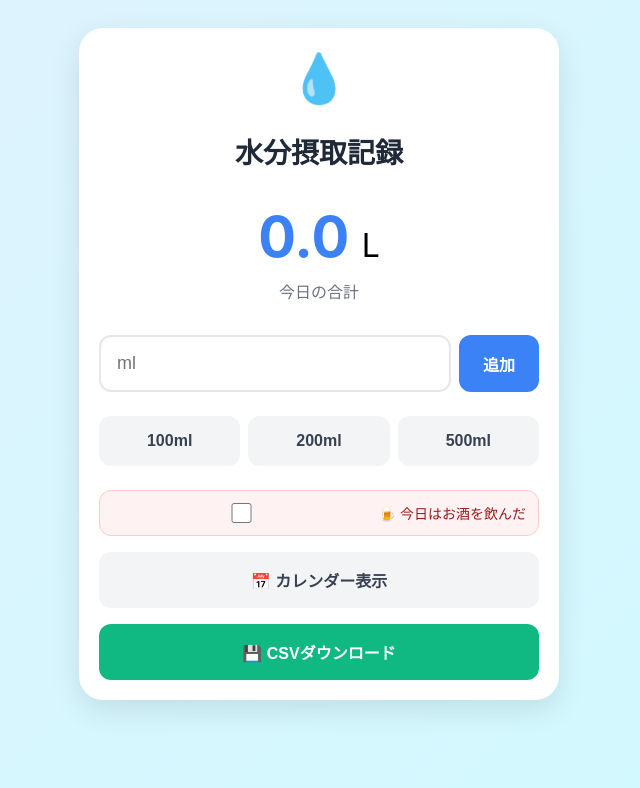
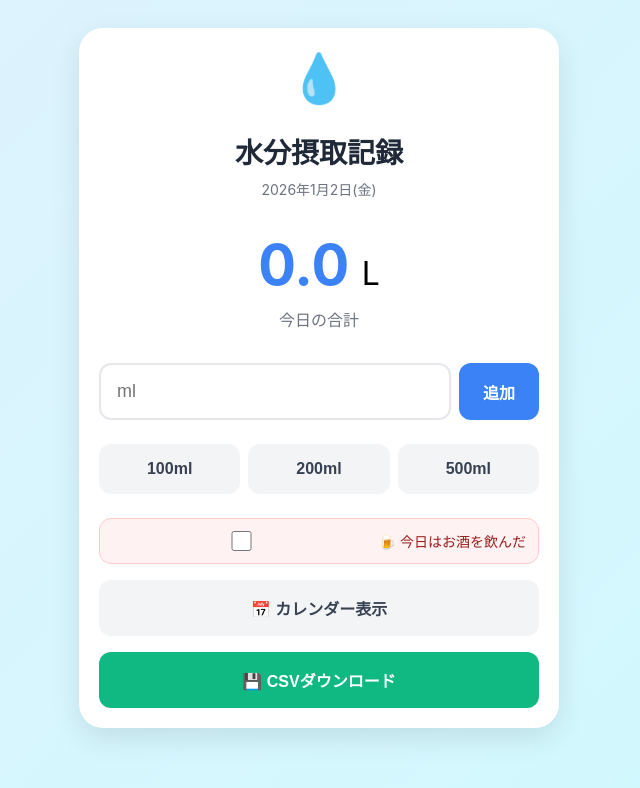
Before and after one commit to morale-dot/water-tracker, a plain HTML site: page index.html in a window 1280 px wide. Shown: the whole page, without its empty margins (321-961 px from the left). Drawn offline with Linux system fonts and the light colour scheme.

Commit message:
Update index.html
日付更新機能を強化

```diff
--- a/index.html
+++ b/index.html
@@ -303,6 +303,7 @@
             <div class="card">
                 <div class="icon">💧</div>
                 <h1>水分摂取記録</h1>
+                <div style="text-align: center; color: #6b7280; font-size: 14px; margin-bottom: 8px;" id="currentDate"></div>
 
                 <div class="total-display">
                     <div>
@@ -397,15 +398,16 @@
                 }
             });
 
-            // 10秒ごとに日付変更をチェック
-            setInterval(checkDateChange, 10000);
+            // 5秒ごとに日付変更をチェック
+            setInterval(checkDateChange, 5000);
         };
 
-        let lastLoadedDate = new Date().toISOString().split('T')[0];
+        let lastLoadedDate = getToday();
 
         function checkDateChange() {
             const currentDate = getToday();
             if (currentDate !== lastLoadedDate) {
+                console.log('日付が変わりました:', lastLoadedDate, '→', currentDate);
                 lastLoadedDate = currentDate;
                 loadTodayData();
             }
@@ -425,6 +427,17 @@
 
         function loadTodayData() {
             const today = getToday();
+            lastLoadedDate = today;  // 日付を更新
+
+            // 日付を表示
+            const dateObj = new Date(today);
+            const year = dateObj.getFullYear();
+            const month = dateObj.getMonth() + 1;
+            const day = dateObj.getDate();
+            const weekdays = ['日', '月', '火', '水', '木', '金', '土'];
+            const weekday = weekdays[dateObj.getDay()];
+            document.getElementById('currentDate').textContent = `${year}年${month}月${day}日(${weekday})`;
+
             const data = localStorage.getItem(getTodayKey());
             const total = data ? parseInt(data) : 0;
             document.getElementById('todayTotal').textContent = (total / 1000).toFixed(1);
@@ -435,12 +448,18 @@
         }
 
         function toggleAlcohol() {
+            // 飲酒フラグを変更する前に日付チェック
+            checkDateChange();
+
             const today = getToday();
             const checked = document.getElementById('alcoholCheck').checked;
             localStorage.setItem(getAlcoholKey(today), checked);
         }
 
         function addWater() {
+            // 水を追加する前に日付変更をチェック
+            checkDateChange();
+
             const input = document.getElementById('amountInput');
             const amount = parseInt(input.value);
 
@@ -455,6 +474,9 @@
         }
 
         function addPreset(amount) {
+            // 水を追加する前に日付変更をチェック
+            checkDateChange();
+
             const currentTotal = parseInt(localStorage.getItem(getTodayKey()) || '0');
             const newTotal = currentTotal + amount;
 
@@ -471,7 +493,7 @@
         function showInput() {
             document.getElementById('calendarView').classList.remove('active');
             document.getElementById('inputView').style.display = 'block';
-            loadTodayData();
+            checkDateChange();  // 記録画面に戻るときに日付チェック
         }
 
         function changeMonth(delta) {
```
